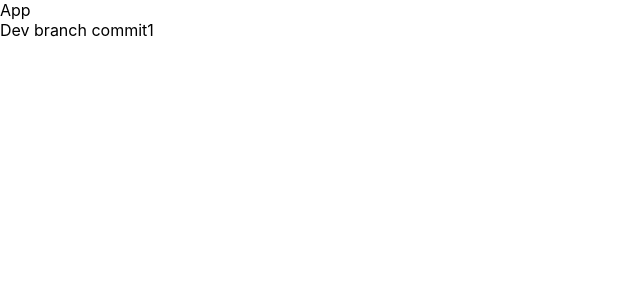
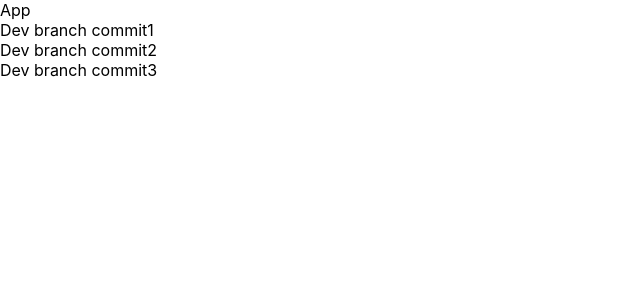
Before and after one commit to IlyaSh87/app_examp_git_to_github, a React (Create React App) app: page / in a window 1280 px wide. Shown: the top 300 px of the page, without its empty margins (0-640 px from the left). Built offline with nearby package versions, Linux system fonts and the light colour scheme.

Commit message:
dev branch commit2

```diff
--- a/src/App.tsx
+++ b/src/App.tsx
@@ -4,10 +4,12 @@ import './App.css';
 
 function App() {
   return (
-    <div>
-      <div>App</div>
-      <div>Dev branch commit1</div>
-    </div>
+      <div>
+          <div>App</div>
+          <div>Dev branch commit1</div>
+          <div>Dev branch commit2</div>
+          <div>Dev branch commit3</div>
+      </div>
   );
 }
 
```
